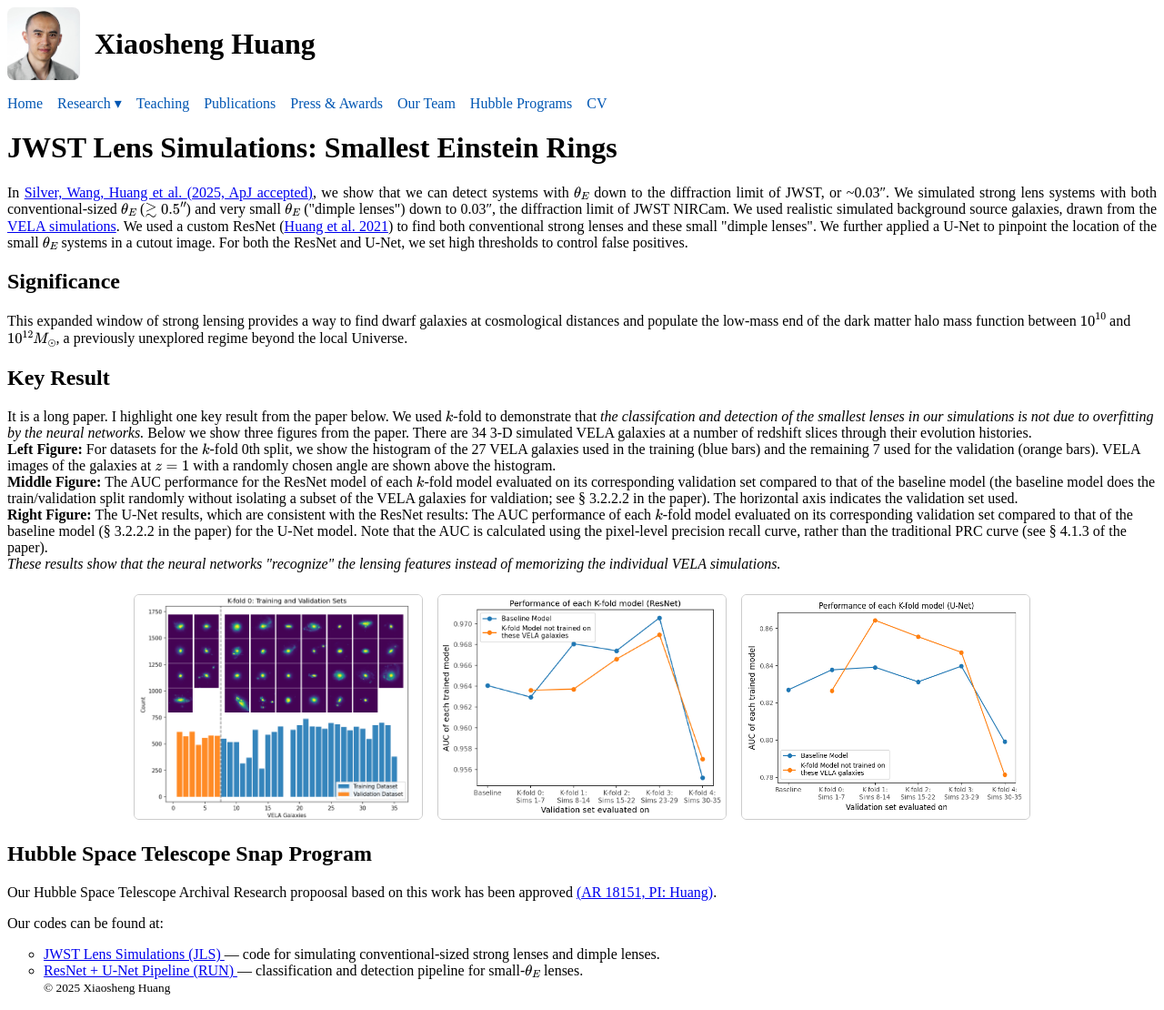
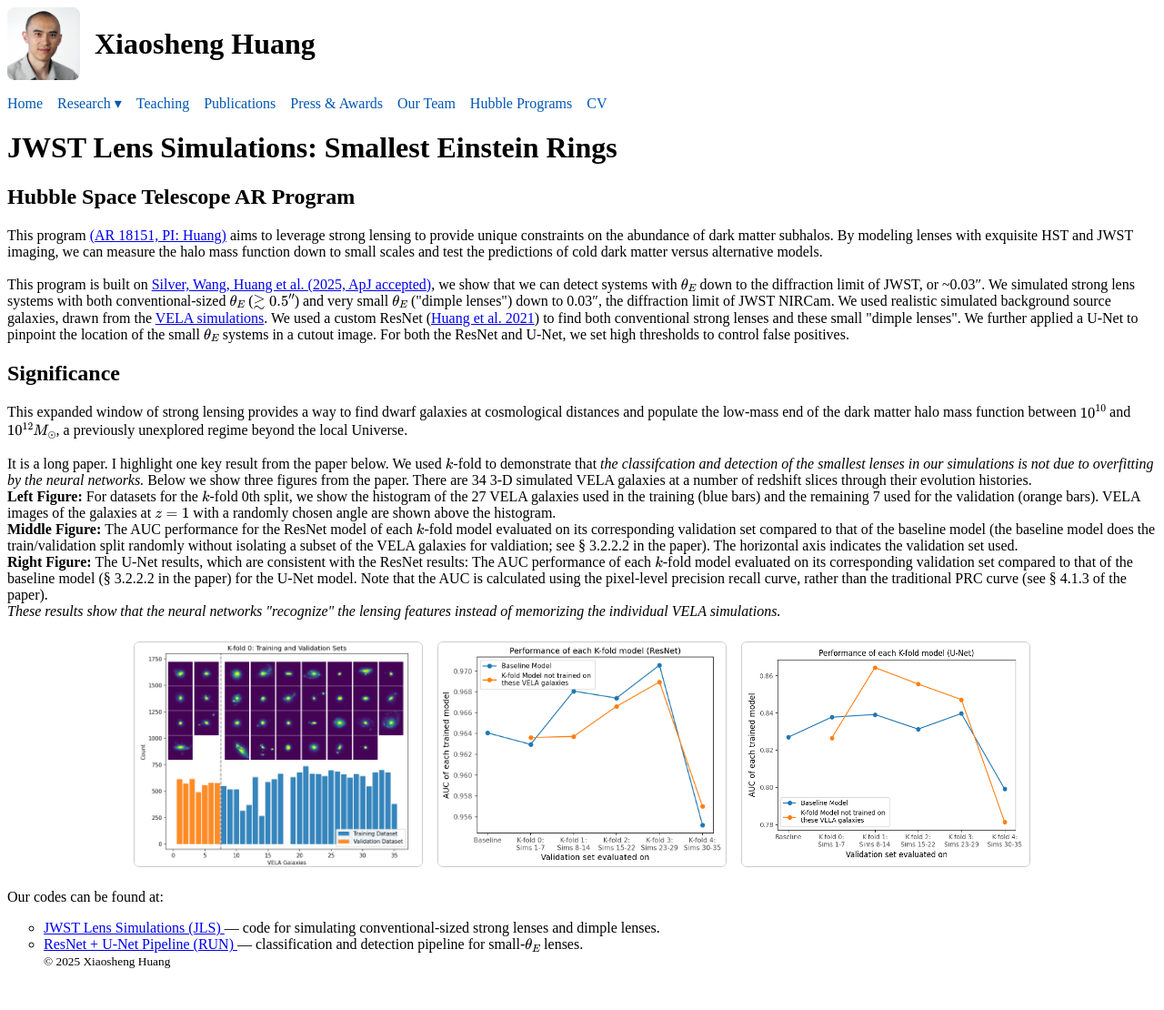
Before and after one commit to highredshift/highredshift.github.io, a Jekyll site: the page built from jwst-lens-simulations.html, in a window 1280 px wide. Shown: the whole page at 91% size. Built offline with Jekyll 4.4.1, drawn with Linux system fonts in a browser that asks for light colours; after the commit the page ends 1081 px from its top, so only the background shows below that.

Commit message:
uniform style

```diff
--- a/jwst-lens-simulations.html
+++ b/jwst-lens-simulations.html
@@ -6,7 +6,16 @@ title: JWST Lens Simulations
 
 
   <p style="text-align: justify;">
-  In <a href="https://ui.adsabs.harvard.edu/abs/2025arXiv250701943S/abstract"
+
+
+  <h2>Hubble Space Telescope AR Program</h2>
+This program <a href="https://ui.adsabs.harvard.edu/abs/2025hst..prop18151H/abstract"
+ target="_blank" rel="noopener noreferrer"> (AR 18151, PI: Huang)</a> aims to leverage
+ strong lensing to provide unique constraints on the abundance of dark matter subhalos.
+ By modeling lenses with exquisite HST and JWST imaging, we can measure the halo mass function down to
+ small scales and test the predictions of cold dark matter versus alternative models. <br><br>
+
+ This program is built on  <a href="https://ui.adsabs.harvard.edu/abs/2025arXiv250701943S/abstract"
     target="_blank" rel="noopener">Silver, Wang, Huang et&nbsp;al. (2025, ApJ accepted)</a>, we show that we
     can detect systems with $\theta_E$ down to the diffraction limit of JWST, or
     ~0.03&Prime;.
@@ -22,9 +31,7 @@ title: JWST Lens Simulations
     <h2>Significance</h2>
     This expanded window of strong lensing provides a way to find dwarf galaxies at cosmological distances
     and populate the low-mass end of the dark matter halo mass function between $10^{10}$ and $10^{12} M_\odot$,
-    a previously unexplored regime beyond the local Universe.
-
-    <h2>Key Result</h2>
+    a previously unexplored regime beyond the local Universe. <br><br>
 
     It is a long paper. I highlight one key result from the paper below.
     We used $k$-fold to demonstrate that <em>the classifcation and detection of the smallest lenses in our simulations is not due
@@ -49,9 +56,6 @@ title: JWST Lens Simulations
     <img src="./kfold_results_unet.png" alt="K-fold results U-Net" style="width: 25%; height: auto; border: 1px solid #ccc; border-radius: 6px;">
     </div>
 
- <h2>Hubble Space Telescope Snap Program</h2>
- Our Hubble Space Telescope Archival Research propoosal based on this work has been approved <a href="https://ui.adsabs.harvard.edu/abs/2025hst..prop18151H/abstract"
- target="_blank" rel="noopener noreferrer"> (AR 18151, PI: Huang)</a>.
 
   </p>
 
```
Also changed, not shown: halo-mass.html (deleted, +0 -32 lines), hubble-programs.html (+4 -12 lines), publications.html (+4 -42 lines), team.html (+4 -12 lines), 5 other files.
